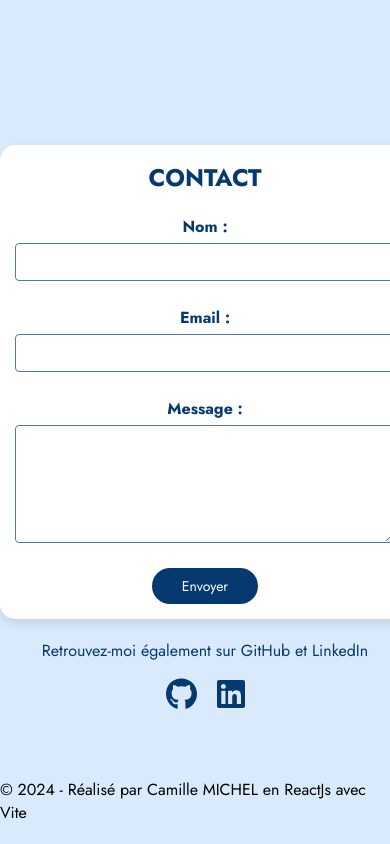
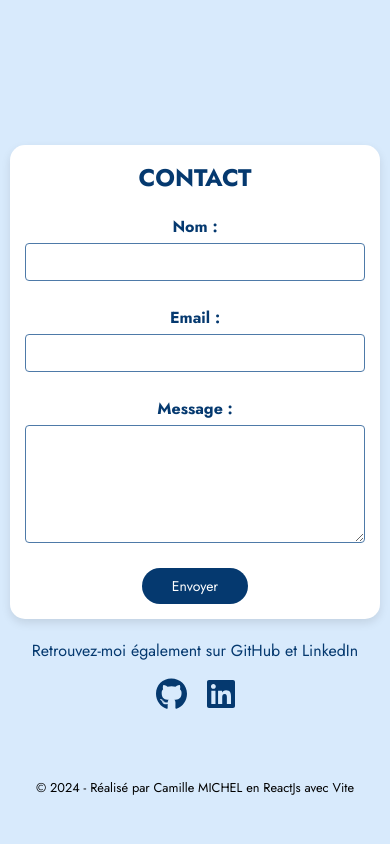
Before and after one commit to CamilleMichel69/Portfolio_1stVersion_ReactJS, a React (Vite) app in the folder Portfolio/: page / in a window 390 px wide. Shown: the part 2925-3769 px from the top of the page. After the commit the page ends 3742 px from the top, so only its background shows below. Built offline with nearby package versions, Linux system fonts and the light colour scheme.

Commit message:
responsive footer

```diff
--- a/Portfolio/src/style/components/contact.scss
+++ b/Portfolio/src/style/components/contact.scss
@@ -103,7 +103,7 @@
 
   @include media(mobile) {
     .contact-form-container {
-      width: 410px;
+      width: 370px;
 
       h2 {
         font-size: 1.5rem;
--- a/Portfolio/src/style/components/footer.scss
+++ b/Portfolio/src/style/components/footer.scss
@@ -3,4 +3,12 @@
 .footer {
     @include justifycenter;
     margin: 40px 0 20px;
+
+    @include media(small-tablet) {
+        font-size: 0.9rem;
+    }
+
+    @include media(mobile) {
+        font-size: 0.8rem;
+    }
 }
```
